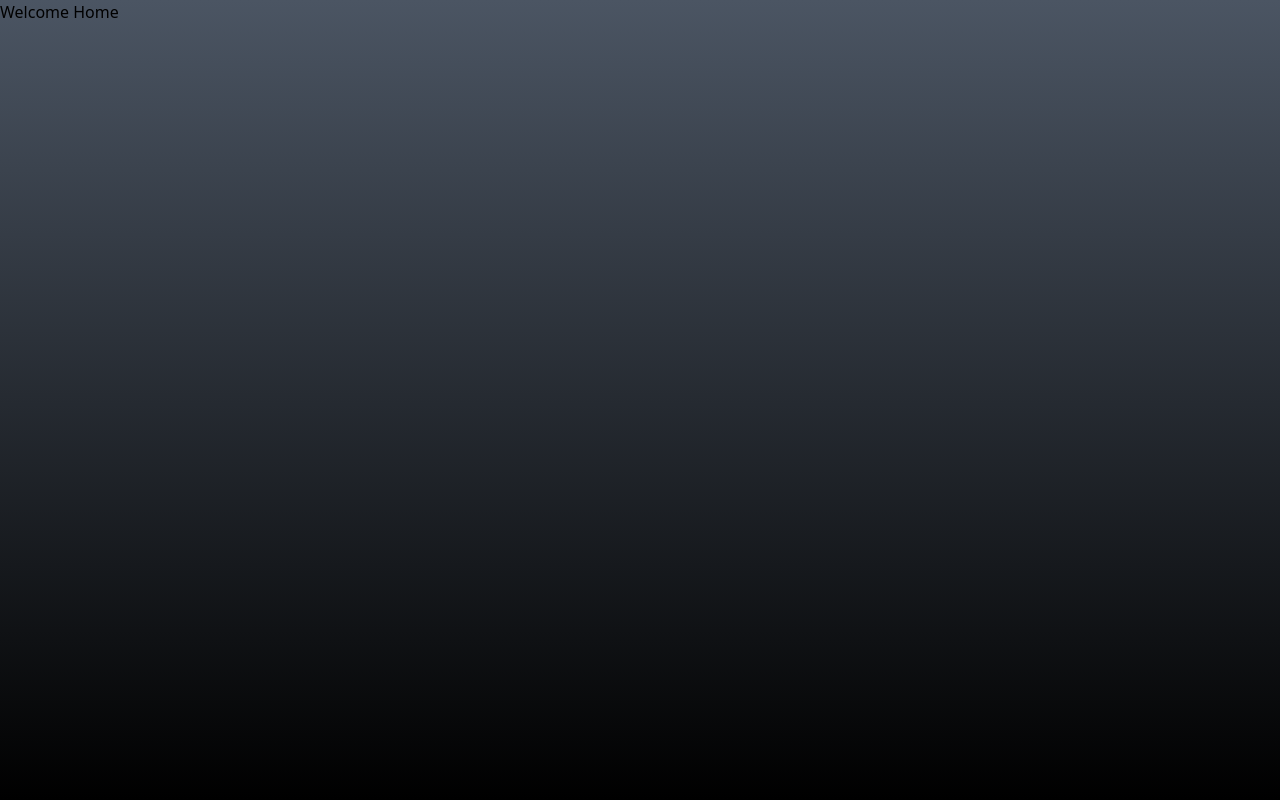
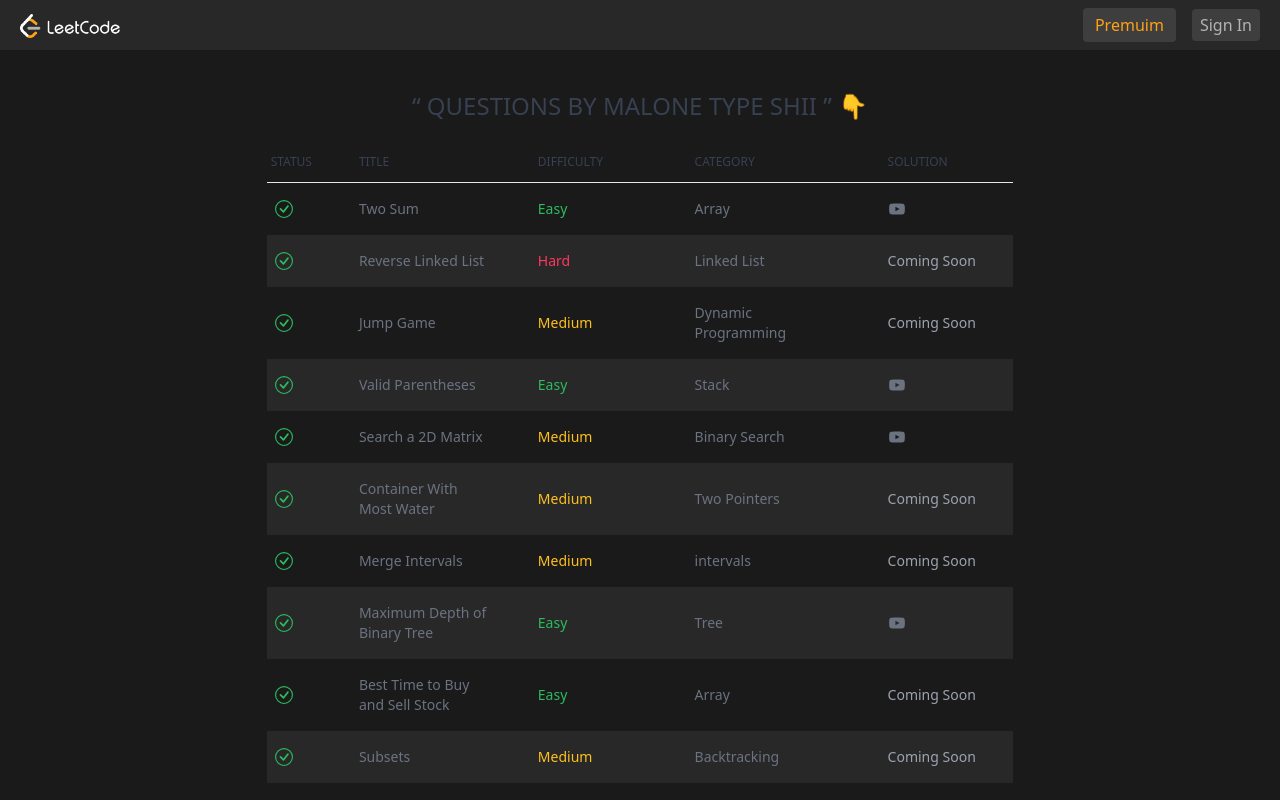
Before and after one commit to ZuchiSpeed/leetcode, a Next.js app: page / in a window 1280 px wide. Built offline with nearby package versions, Linux system fonts and the light colour scheme.

Commit message:
static tables data & home UI

```diff
--- /dev/null
+++ b/src/components/Topbar/Topbar.tsx
@@ -0,0 +1,37 @@
+import Image from "next/image";
+import Link from "next/link";
+import React from "react";
+
+type TopbarProps = {
+  problemPage?: boolean;
+};
+
+const Topbar: React.FC<TopbarProps> = ({ problemPage }) => {
+  return (
+    <nav className="relative flex h-[50px] w-full shrink-0 items-center px-5 bg-dark-layer-1 text-dark-gray-7">
+      <div className={`flex w-full items-center justify-between`}>
+        <Link href="/" className="h-[22px] flex-1">
+          <Image src="/logo-full.png" alt="Logo" height={100} width={100} />
+        </Link>
+
+        <div className="flex items-center space-x-4 flex-1 justify-end">
+          <div>
+            <a
+              href="https://www.buymecoffee.com/"
+              className="bg-dark-fill-3 py-1.5 px-3 cursor-pointer rounded text-brand-orange hover:bg-dark-fill-2"
+            >
+              Premuim
+            </a>
+          </div>
+          <Link href="/auth">
+            <button className="bg-dark-fill-3 py-1 px-2 cursor-pointer rounded">
+              Sign In
+            </button>
+          </Link>
+        </div>
+      </div>
+    </nav>
+  );
+};
+
+export default Topbar;
--- /dev/null
+++ b/src/components/problemsTable/problemsTable.tsx
@@ -0,0 +1,57 @@
+import { problems } from "@/mockProblems/problems";
+import Link from "next/link";
+import React from "react";
+import { BsCheckCircle } from "react-icons/bs";
+import { AiFillYoutube } from "react-icons/ai";
+
+type ProblemsTableProps = {};
+
+const ProblemsTable: React.FC<ProblemsTableProps> = () => {
+  return (
+    <tbody className="text-body">
+      {problems.map((problem, idx) => {
+        const difficulyColor =
+          problem.difficulty === "Easy"
+            ? "text-dark-green-s"
+            : problem.difficulty === "Medium"
+            ? "text-dark-yellow"
+            : "text-dark-pink";
+
+        return (
+          <tr
+            className={`${idx % 2 == 1 ? "bg-dark-layer-1" : ""}`}
+            key={problem.id}
+          >
+            <th className="px-2 py-4 font-medium whitespace-nowrap text-dark-green-s">
+              <BsCheckCircle fontSize={"18"} width="18" />
+            </th>
+            <td className="px-6 py-4">
+              <Link
+                className="hover:text-blue-600 cursor-pointer"
+                href={`/problems/${problem.id}`}
+              >
+                {problem.title}
+              </Link>
+            </td>
+            <td className={`px-6 py-4 ${difficulyColor}`}>
+              {problem.difficulty}
+            </td>
+            <td className={"px-6 py-4"}>{problem.category}</td>
+            <td className={"px-6 py-4"}>
+              {problem.videoId ? (
+                <AiFillYoutube
+                  fontSize={"18"}
+                  className="hover:text-red-600 cursor-pointer"
+                />
+              ) : (
+                <p className="text-gray-400">Coming Soon</p>
+              )}
+            </td>
+          </tr>
+        );
+      })}
+    </tbody>
+  );
+};
+
+export default ProblemsTable;
--- /dev/null
+++ b/src/mockProblems/problems.ts
@@ -0,0 +1,91 @@
+export type Problem = {
+  id: string;
+  title: string;
+  difficulty: string;
+  category: string;
+  order: number;
+  videoId?: string;
+};
+
+export const problems: Problem[] = [
+  {
+    id: "two-sum",
+    title: "Two Sum",
+    difficulty: "Easy",
+    category: "Array",
+    order: 1,
+    videoId: "8-k1C6ehKuw",
+  },
+  {
+    id: "reverse-linked-list",
+    title: "Reverse Linked List",
+    difficulty: "Hard",
+    category: "Linked List",
+    order: 2,
+    videoId: "",
+  },
+  {
+    id: "jump-game",
+    title: "Jump Game",
+    difficulty: "Medium",
+    category: "Dynamic Programming",
+    order: 3,
+    videoId: "",
+  },
+  {
+    id: "valid-parentheses",
+    title: "Valid Parentheses",
+    difficulty: "Easy",
+    category: "Stack",
+    order: 4,
+    videoId: "xty7fr-k0TU",
+  },
+  {
+    id: "search-a-2d-matrix",
+    title: "Search a 2D Matrix",
+    difficulty: "Medium",
+    category: "Binary Search",
+    order: 5,
+    videoId: "ZfFl4torNg4",
+  },
+  {
+    id: "container-with-most-water",
+    title: "Container With Most Water",
+    difficulty: "Medium",
+    category: "Two Pointers",
+    order: 6,
+    videoId: "",
+  },
+  {
+    id: "merge-intervals",
+    title: "Merge Intervals",
+    difficulty: "Medium",
+    category: "intervals",
+    order: 7,
+    videoId: "",
+  },
+  {
+    id: "maximum-depth-of-binary-tree",
+    title: "Maximum Depth of Binary Tree",
+    difficulty: "Easy",
+    category: "Tree",
+    order: 8,
+    videoId: "4qYTqOiRMoM",
+  },
+  {
+    id: "best-time-to-buy-and-sell-stock",
+    title: "Best Time to Buy and Sell Stock",
+    difficulty: "Easy",
+    category: "Array",
+    order: 9,
+    videoId: "",
+  },
+  {
+    id: "subsets",
+    title: "Subsets",
+    difficulty: "Medium",
+    category: "Backtracking",
+    order: 10,
+    videoId: "",
+  },
+];
--- a/src/pages/index.tsx
+++ b/src/pages/index.tsx
@@ -1,11 +1,43 @@
-import NavbarPage from "@/components/Navbar/Navbar";
+import ProblemsTable from "@/components/problemsTable/problemsTable";
+import Topbar from "@/components/Topbar/Topbar";
 
 export default function Home() {
   return (
-    <div className="bg-gradient-to-b from-gray-600 to-black h-screen relative">
-      <div className="max-w-7xl mx-auto">
-        Welcome Home
-      </div>
-    </div>
-  )
+    <>
+      <main className="bg-dark-layer-2 min-h-screen">
+        <Topbar />
+
+        <h1
+          className="text-2xl text-center text-gray-700 dark:text-gray-400 font-medium
+					uppercase mt-10 mb-5"
+        >
+          &ldquo; Questions by Malone Type Shii &rdquo; 👇
+        </h1>
+
+        <table className="text-sm text-left text-gray-500 dark:text-gray-400 sm:w-7/12 w-full max-w-[1200px] mx-auto">
+          <thead className="text-xs text-gray-700 uppercase dark:text-gray-400 border-b ">
+            <tr>
+              <th scope="col" className="px-1 py-3 w-0 font-medium">
+                Status
+              </th>
+              <th scope="col" className="px-6 py-3 w-0 font-medium">
+                Title
+              </th>
+              <th scope="col" className="px-6 py-3 w-0 font-medium">
+                Difficulty
+              </th>
+
+              <th scope="col" className="px-6 py-3 w-0 font-medium">
+                Category
+              </th>
+              <th scope="col" className="px-6 py-3 w-0 font-medium">
+                Solution
+              </th>
+            </tr>
+          </thead>
+          <ProblemsTable />
+        </table>
+      </main>
+    </>
+  );
 }
```
